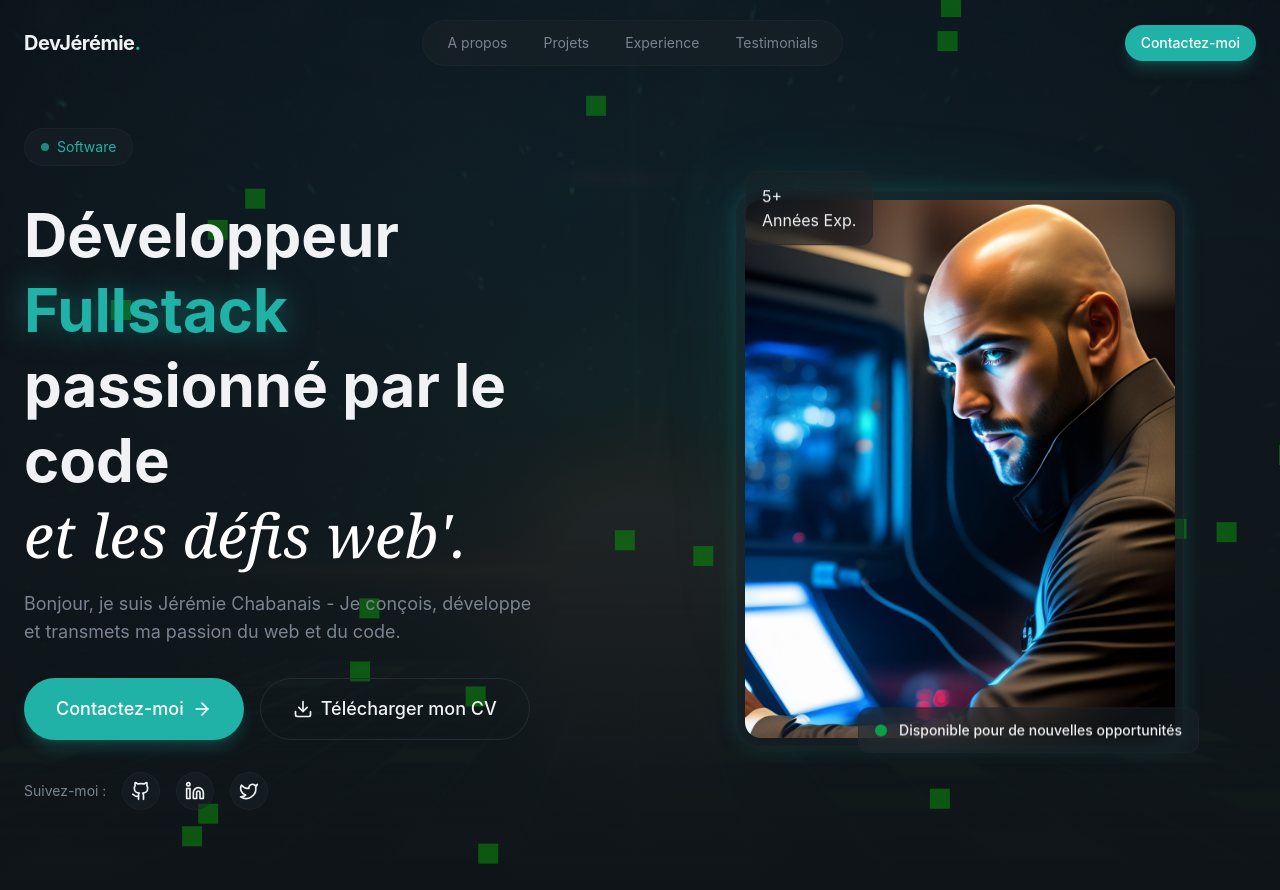
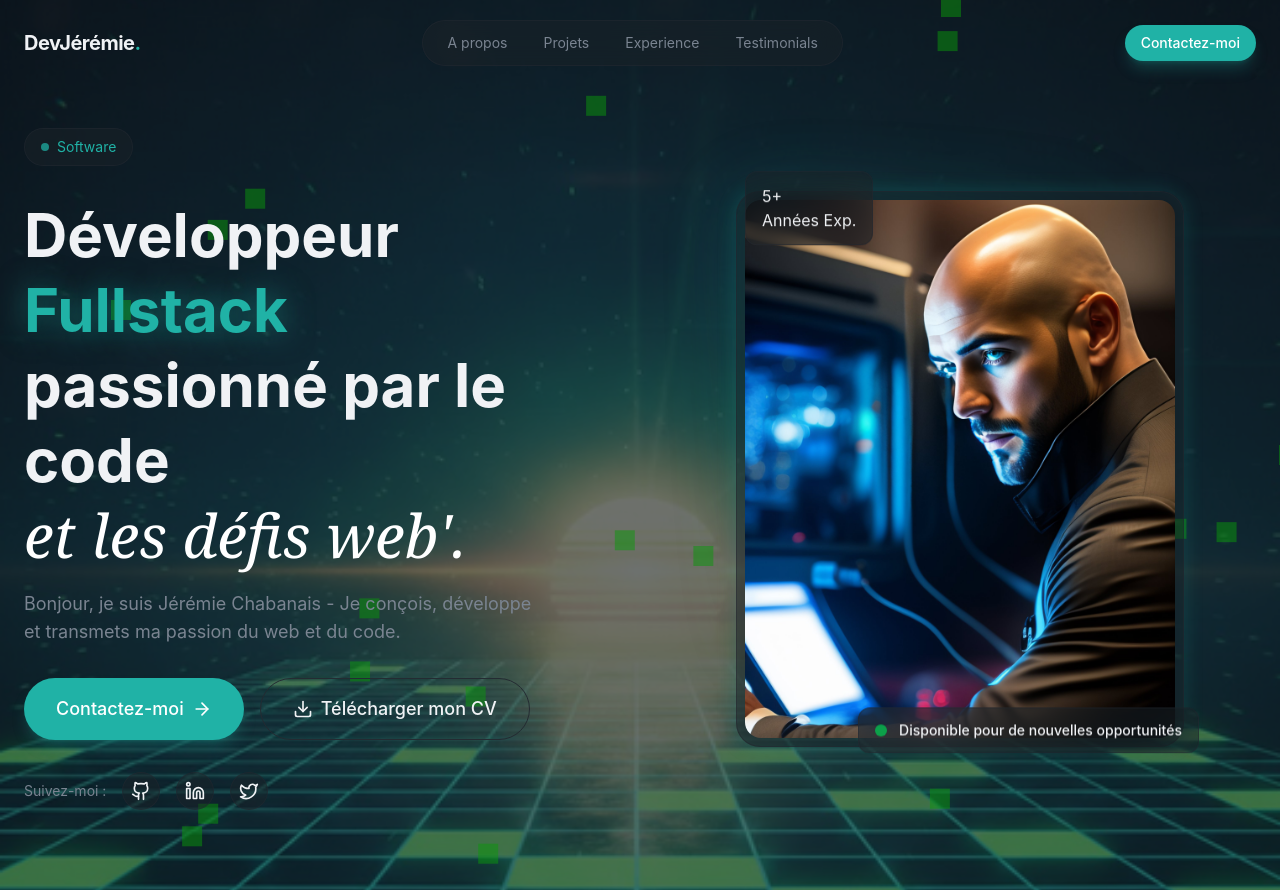
Before and after one commit to devJeremie/Tuto-Portfolio, a React (Vite) app: page / in a window 1280 px wide. Built offline with nearby package versions, Linux system fonts and the light colour scheme.

Commit message:
Maj-BgImage

```diff
--- a/src/sections/Hero.jsx
+++ b/src/sections/Hero.jsx
@@ -21,10 +21,10 @@ export const Hero = () => {
             alt="Image de fond style github"
             className="w-full h-full object-cover opacity-40"
           />
-          <div
+          {/* <div POur bien voir la plateforme style repo github
             className="absolute inset-0 bg-linear-to-b
                          from-background/20 via-background/80 to-background "
-          />
+          /> */}
         </div>
         {/*Carré vert type repo github*/}
         <div className="absoute inset-0 overflow-hidden pointer-events-none">
```
